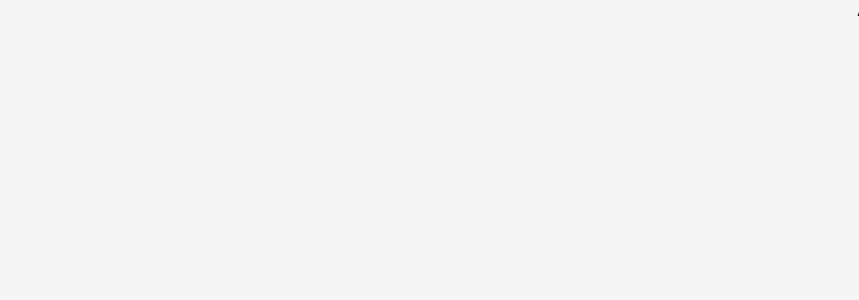
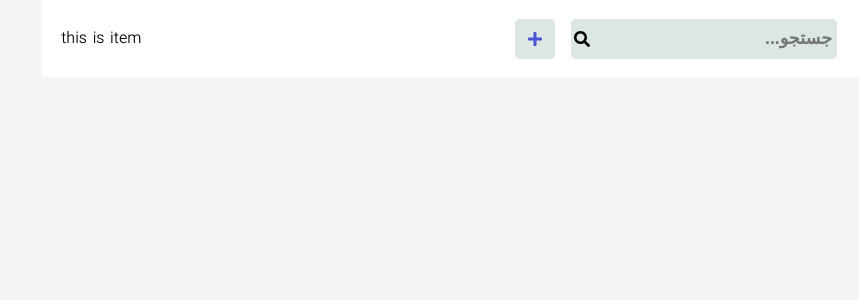
Before and after one commit to mohammadmehdidalvandii/jobick-cms, a React (Vite) app: page / in a window 1280 px wide. Shown: the top 300 px of the page, without its empty margins (421-1280 px from the left). Built offline with nearby package versions, Linux system fonts and the light colour scheme.

Commit message:
create navbar is not compalted

```diff
--- a/src/App.jsx
+++ b/src/App.jsx
@@ -1,7 +1,17 @@
+import Navbar from "./components/module/Navbar/Navbar"
 
 function App() {
   return (
-    <div>App</div>
+    <>
+    <div className="app_Wrapper">
+      <div className="app_navbar">
+         <Navbar/>
+      </div>
+      <div className="app_side">
+          sidebar
+      </div>
+    </div>
+    </>
   )
 }
 
--- /dev/null
+++ b/src/components/module/Navbar/Navbar.css
@@ -0,0 +1,66 @@
+.navbar{
+    display: block;
+    width: 100%;
+    background-color: var(--whiteColor);
+}
+.navbar_wrapper{
+    display: flex;
+    justify-content: space-between;
+    align-items: center;
+    padding: 0.5rem 1.2rem;
+}
+.navbar_item{
+    display: flex;
+    align-items: center;
+    justify-content: center;
+}
+.navbar_logo{
+    display: block;
+    text-align: center;
+}
+.navbar_logo_title{
+    font-family: Arial, Helvetica, sans-serif;
+    font-size: 2rem;
+}
+.navbar_logo_text{
+    font-size: 0.9rem;
+    font-weight: 700;
+    color: var(--primary);
+}
+.navbar_searchBox{
+    display: flex;
+    align-items: center;
+    justify-content: center;
+    height: 2.5rem;
+    border-radius: 0.3rem;
+    background-color: var(--grayColor);
+}
+.navbar_searchBox_input{
+    outline: none;
+    border: none;
+    background-color: unset;
+    padding-right: 0.3rem;
+    font-size: 1.1rem;
+    font-weight: 700;
+}
+.navbar_searchBox_icon{
+    display: flex;
+    align-items: center;
+    padding-left: 0.2rem;
+    cursor: pointer;
+}
+
+.navbar_addJob{
+    display: block;
+    margin-right: 1rem;
+}
+.navbar_addJob_icon{
+    display: flex;
+    align-items: center;
+    justify-content: center;
+    height: 2.5rem;
+    width: 2.5rem;
+    background-color: var(--grayColor);
+    color: var(--blueDarkColor);
+    border-radius: 0.3rem;
+}
--- /dev/null
+++ b/src/components/module/Navbar/Navbar.jsx
@@ -0,0 +1,33 @@
+import './Navbar.css';
+import { FaSearch , FaPlus } from "react-icons/fa";
+
+function Navbar() {
+  return (
+    <section className="navbar">
+        <div className="navbar_wrapper">
+            <div className="navbar_item">
+                <div className="navbar_logo">
+                    <h2 className="navbar_logo_title">jobick</h2>
+                    <span className="navbar_logo_text">داشبورد کاریابی</span>
+                </div>
+            </div>
+            <div className="navbar_item">
+                <div className="navbar_searchBox">
+                    <input type="text" className='navbar_searchBox_input' placeholder='جستجو...' />
+                    <span className="navbar_searchBox_icon">
+                        <FaSearch/>
+                    </span>
+                </div>
+                <div className="navbar_addJob">
+                    <span className="navbar_addJob_icon">
+                        <FaPlus/>
+                    </span>
+                </div>
+            </div>
+            <div className="navbar_item">this is item</div>
+        </div>
+    </section>
+  )
+}
+
+export default Navbar
--- a/src/style/Custom.css
+++ b/src/style/Custom.css
@@ -45,3 +45,18 @@ body{
     background-color: var(--bgColor) !important;
 }
 /* Body Style  */
+
+
+/* app style */
+.app_Wrapper{
+    display: block;
+    width: 100%;
+}
+.app_navbar{
+    width: 100%;
+}
+.app_side{
+    width: 15%;
+    background-color: var(--whiteColor);
+}
+/* app style */
```
